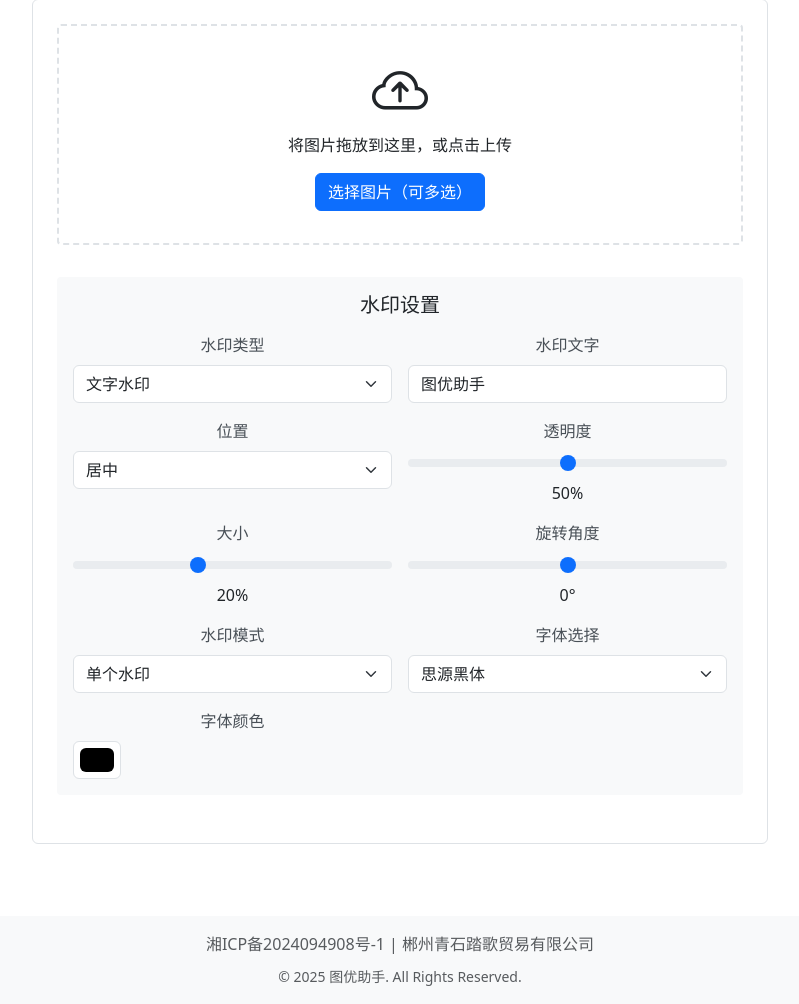
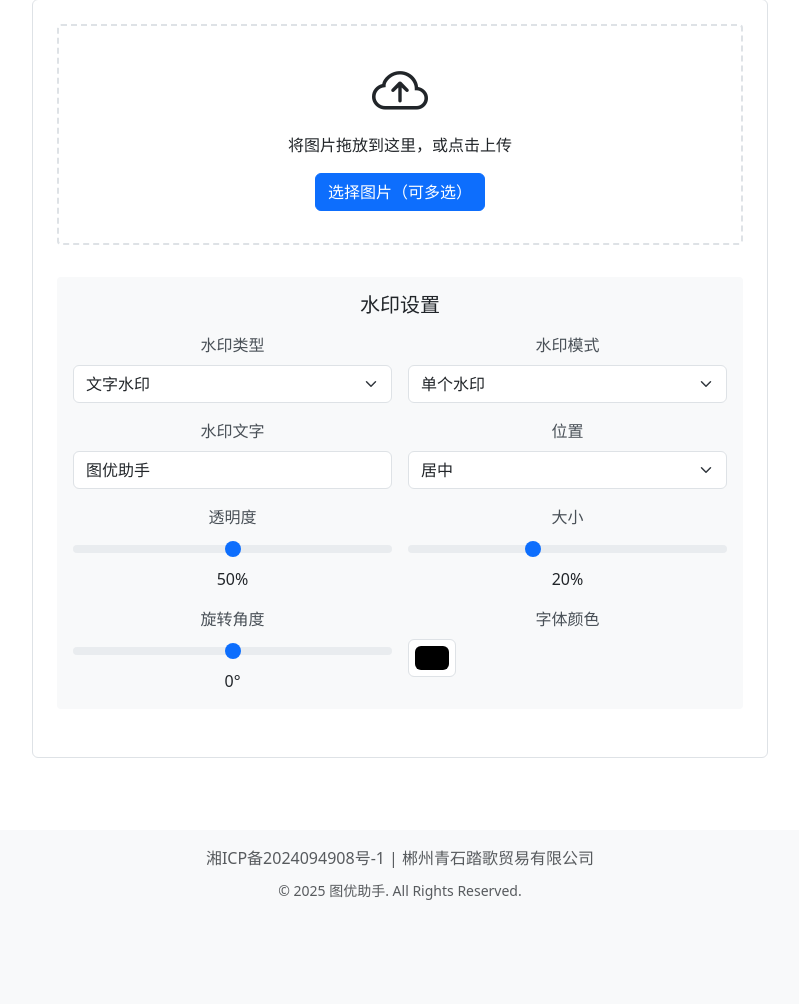
Before and after one commit to qqphp/office-toolkit, a Flask app: page /watermark in a window 1280 px wide. Shown: the part 441-1445 px from the top of the page, without its empty margins (240-1039 px from the left). After the commit the page ends 1341 px from the top, so only its background shows below. Run offline with Flask 3, Linux system fonts and the light colour scheme; some libraries are stand-ins or nearby versions; some web fonts are replaced.

Commit message:
不使用字体了

```diff
--- a/app/static/css/fonts.css
+++ b/app/static/css/fonts.css
@@ -1,10 +1,10 @@
-@font-face {
+/* @font-face {
     font-family: 'Noto Sans SC';
     src: url('../fonts/NotoSansSC-Regular.ttf') format('truetype');
     font-weight: normal;
     font-style: normal;
     font-display: swap;
-}
+} */
 
 /* 注释掉其他字体
 @font-face {
--- a/app/static/js/watermark.js
+++ b/app/static/js/watermark.js
@@ -7,34 +7,8 @@ let ctx = canvas.getContext('2d');
 let currentOriginalImage = null;
 let currentWatermarkImage = null;
 
-// 添加字体加载检查函数
-async function loadFonts() {
-    const fonts = [
-        new FontFace('Noto Sans SC', `url(${fontPath('NotoSansSC-Regular.ttf')})`)
-        /* 注释掉其他字体
-        new FontFace('Noto Serif SC', `url(${fontPath('NotoSerifSC-Regular.ttf')})`),
-        new FontFace('HarmonyOS Sans SC', `url(${fontPath('HarmonyOS_Sans_SC_Regular.ttf')})`),
-        new FontFace('LXGW WenKai', `url(${fontPath('LXGWWenKai-Regular.ttf')})`),
-        new FontFace('Source Han Sans CN', `url(${fontPath('SourceHanSansCN-Regular.otf')})`),
-        */
-    ];
-
-    try {
-        const loadedFonts = await Promise.all(fonts.map(font => font.load()));
-        loadedFonts.forEach(font => document.fonts.add(font));
-        console.log('All fonts loaded successfully');
-    } catch (error) {
-        console.error('Error loading fonts:', error);
-    }
-}
-
-function fontPath(filename) {
-    return `/static/fonts/${filename}`;
-}
-
 // DOM 加载完成后初始化
 document.addEventListener('DOMContentLoaded', function() {
-    loadFonts().then(() => {
     initializeDropZone();
     initializeFileInput();
 
@@ -124,7 +98,6 @@ document.addEventListener('DOMContentLoaded', function() {
         if (currentOriginalImage) {
             previewWatermark();
         }
-        });
     });
 });
 
@@ -245,10 +218,9 @@ async function previewWatermark() {
         const spacing = calculateTileSpacing(density, canvas.width, canvas.height);
         await drawTiledWatermark(type, spacing);
     } else {
-        // 单个水印的原有逻辑
+        // 单个水印的逻辑
         if (type === 'text') {
             const text = document.getElementById('watermarkText').value;
-            const font = document.getElementById('watermarkFont').value;
             const color = document.getElementById('watermarkColor').value;
 
             // 计算字体大小 - 使用与后端相同的逻辑
@@ -267,8 +239,8 @@ async function previewWatermark() {
 
             fontSize = Math.floor(fontSize);
 
-            // 设置字体
-            ctx.font = `${fontSize}px "${getFontFamily(font)}"`;
+            // 使用系统默认字体
+            ctx.font = `${fontSize}px sans-serif`;
             ctx.fillStyle = color;
 
             // 测量文字
@@ -281,14 +253,12 @@ async function previewWatermark() {
 
             // 修改旋转处理
             ctx.translate(x + textWidth/2, y + textHeight/2);
-            // 将角度转换为弧度，注意 PIL 和 Canvas 的旋转方向相反
             ctx.rotate(-rotation * Math.PI / 180);
 
             // 绘制文字，考虑垂直对齐
-            ctx.textBaseline = 'middle';  // 设置文字垂直对齐方式
-            ctx.textAlign = 'center';     // 设置文字水平对齐方式
-            ctx.fillText(text, 0, 0);     // 在旋转中心点绘制文字
-
+            ctx.textBaseline = 'middle';
+            ctx.textAlign = 'center';
+            ctx.fillText(text, 0, 0);
         } else if (type === 'image' && currentWatermarkImage) {
             // 计算水印图片大小
             const watermarkWidth = canvas.width * (sizePercent / 100);
@@ -319,20 +289,6 @@ async function previewWatermark() {
     const resultPreview = document.getElementById('resultPreview');
     resultPreview.src = canvas.toDataURL('image/png');
     updateDownloadButtons();
-}
-
-// 添加字体映射函数
-function getFontFamily(fontKey) {
-    const fontMap = {
-        'noto-sans': 'Noto Sans SC'
-        /* 注释掉其他字体
-        'noto-serif': 'Noto Serif SC',
-        'harmony-sans': 'HarmonyOS Sans SC',
-        'lxgw': 'LXGW WenKai',
-        'source-han': 'Source Han Sans CN'
-        */
-    };
-    return fontMap[fontKey] || 'Noto Sans SC';
 }
 
 // 修改位置计算函数，与后端保持一致
@@ -645,7 +601,6 @@ async function drawTiledWatermark(type, spacing) {
     // 在临时画布上绘制单个水印
     if (type === 'text') {
         const text = document.getElementById('watermarkText').value;
-        const font = document.getElementById('watermarkFont').value;
         const color = document.getElementById('watermarkColor').value;
         const sizePercent = parseInt(document.getElementById('watermarkSize').value);
         const rotation = parseInt(document.getElementById('watermarkRotation').value);
@@ -653,8 +608,8 @@ async function drawTiledWatermark(type, spacing) {
         // 计算适合单个水印的字体大小
         const fontSize = Math.min(spacing / 2, spacing * (sizePercent / 100));
 
-        // 设置字体
-        tempCtx.font = `${fontSize}px "${getFontFamily(font)}"`;
+        // 使用系统默认字体
+        tempCtx.font = `${fontSize}px sans-serif`;
         tempCtx.fillStyle = color;
         tempCtx.textBaseline = 'middle';
         tempCtx.textAlign = 'center';
@@ -665,7 +620,6 @@ async function drawTiledWatermark(type, spacing) {
         tempCtx.rotate(-rotation * Math.PI / 180);
         tempCtx.fillText(text, 0, 0);
         tempCtx.restore();
-
     } else if (type === 'image' && currentWatermarkImage) {
         const rotation = parseInt(document.getElementById('watermarkRotation').value);
         const sizePercent = parseInt(document.getElementById('watermarkSize').value);
--- a/app/templates/watermark.html
+++ b/app/templates/watermark.html
@@ -38,11 +38,21 @@
             <div class="watermark-settings mb-4">
                 <h5 class="mb-3">水印设置</h5>
                 <div class="row g-3">
+                    <!-- 水印类型选择 -->
                     <div class="col-md-6">
                         <label class="form-label">水印类型</label>
                         <select class="form-select" id="watermarkType">
                             <option value="text">文字水印</option>
                             <option value="image">图片水印</option>
+                        </select>
+                    </div>
+
+                    <!-- 水印模式 -->
+                    <div class="col-md-6">
+                        <label class="form-label">水印模式</label>
+                        <select class="form-select" id="watermarkMode">
+                            <option value="single">单个水印</option>
+                            <option value="tile">平铺水印</option>
                         </select>
                     </div>
 
@@ -58,6 +68,7 @@
                         <input type="file" class="form-control" id="watermarkImage" accept="image/*">
                     </div>
 
+                    <!-- 位置设置 -->
                     <div class="col-md-6">
                         <label class="form-label">位置</label>
                         <select class="form-select" id="watermarkPosition">
@@ -69,6 +80,7 @@
                         </select>
                     </div>
 
+                    <!-- 透明度设置 -->
                     <div class="col-md-6">
                         <label class="form-label">透明度</label>
                         <input type="range" class="form-range" id="watermarkOpacity"
@@ -78,6 +90,7 @@
                         </div>
                     </div>
 
+                    <!-- 大小设置 -->
                     <div class="col-md-6">
                         <label class="form-label">大小</label>
                         <input type="range" class="form-range" id="watermarkSize"
@@ -87,6 +100,7 @@
                         </div>
                     </div>
 
+                    <!-- 旋转角度设置 -->
                     <div class="col-md-6">
                         <label class="form-label">旋转角度</label>
                         <input type="range" class="form-range" id="watermarkRotation"
@@ -96,14 +110,7 @@
                         </div>
                     </div>
 
-                    <div class="col-md-6">
-                        <label class="form-label">水印模式</label>
-                        <select class="form-select" id="watermarkMode">
-                            <option value="single">单个水印</option>
-                            <option value="tile">平铺水印</option>
-                        </select>
-                    </div>
-
+                    <!-- 平铺疏密度设置 -->
                     <div class="col-md-6" id="tileSettings">
                         <label class="form-label">平铺疏密度</label>
                         <input type="range" class="form-range" id="watermarkDensity"
@@ -113,19 +120,7 @@
                         </div>
                     </div>
 
-                    <div class="col-md-6" id="textFontSettings">
-                        <label class="form-label">字体选择</label>
-                        <select class="form-select" id="watermarkFont">
-                            <option value="noto-sans">思源黑体</option>
-                            <!-- 注释掉其他字体选项
-                            <option value="noto-serif">思源宋体</option>
-                            <option value="harmony-sans">鸿蒙字体</option>
-                            <option value="lxgw">霞鹜文楷</option>
-                            <option value="source-han">思源黑体 CN</option>
-                            -->
-                        </select>
-                    </div>
-
+                    <!-- 字体颜色设置 -->
                     <div class="col-md-6">
                         <label class="form-label">字体颜色</label>
                         <input type="color" class="form-control form-control-color"
@@ -209,15 +204,6 @@
 
 {% block extra_css %}
 <link rel="stylesheet" href="{{ url_for('static', filename='css/watermark.css') }}">
-<link rel="stylesheet" href="{{ url_for('static', filename='css/fonts.css') }}">
-<!-- 字体预加载 - 只保留 NotoSansSC -->
-<link rel="preload" as="font" href="{{ url_for('static', filename='fonts/NotoSansSC-Regular.ttf') }}" crossorigin>
-<!-- 注释掉其他字体预加载
-<link rel="preload" as="font" href="{{ url_for('static', filename='fonts/NotoSerifSC-Regular.ttf') }}" crossorigin>
-<link rel="preload" as="font" href="{{ url_for('static', filename='fonts/HarmonyOS_Sans_SC_Regular.ttf') }}" crossorigin>
-<link rel="preload" as="font" href="{{ url_for('static', filename='fonts/LXGWWenKai-Regular.ttf') }}" crossorigin>
-<link rel="preload" as="font" href="{{ url_for('static', filename='fonts/SourceHanSansCN-Regular.otf') }}" crossorigin>
--->
 {% endblock %}
 
 {% block extra_js %}
```
Lines whose indentation alone changed are shown as unchanged.
